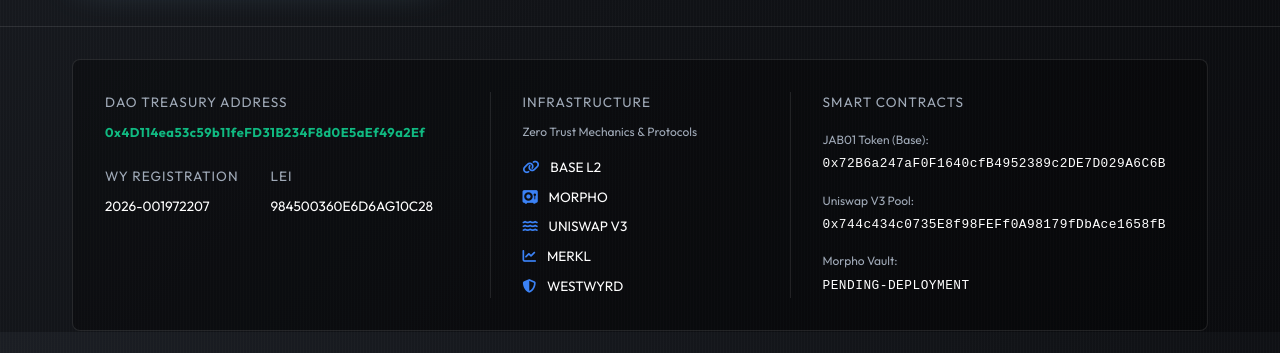
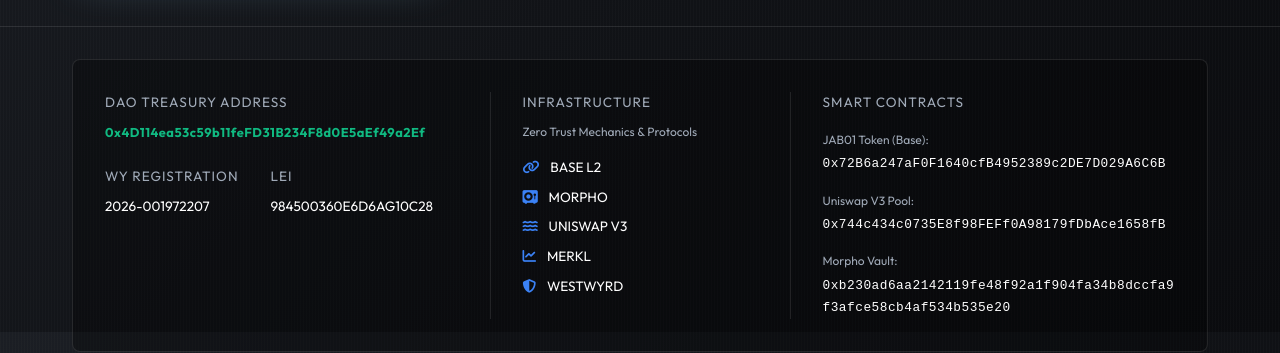
Before and after one commit to LiteWaterCapital/core, a website built with Vite: page index.html in a window 1280 px wide. Shown: the part 468-821 px from the top of the page. Built offline with nearby package versions, Linux system fonts and the light colour scheme.

Commit message:
Update Morpho Vault ID

```diff
--- a/index.html
+++ b/index.html
@@ -91,7 +91,7 @@
               </div>
               <div>
                 <span style="color: var(--color-text-secondary); display: block; font-size: 0.75rem; margin-bottom: 0.2rem;">Morpho Vault:</span>
-                <code style="background: transparent; padding: 0; font-size: 0.8rem; letter-spacing: 0.5px;">PENDING-DEPLOYMENT</code>
+                <code style="background: transparent; padding: 0; font-size: 0.8rem; letter-spacing: 0.5px;">0xb230ad6aa2142119fe48f92a1f904fa34b8dccfa9f3afce58cb4af534b535e20</code>
               </div>
             </div>
           </div>
```
